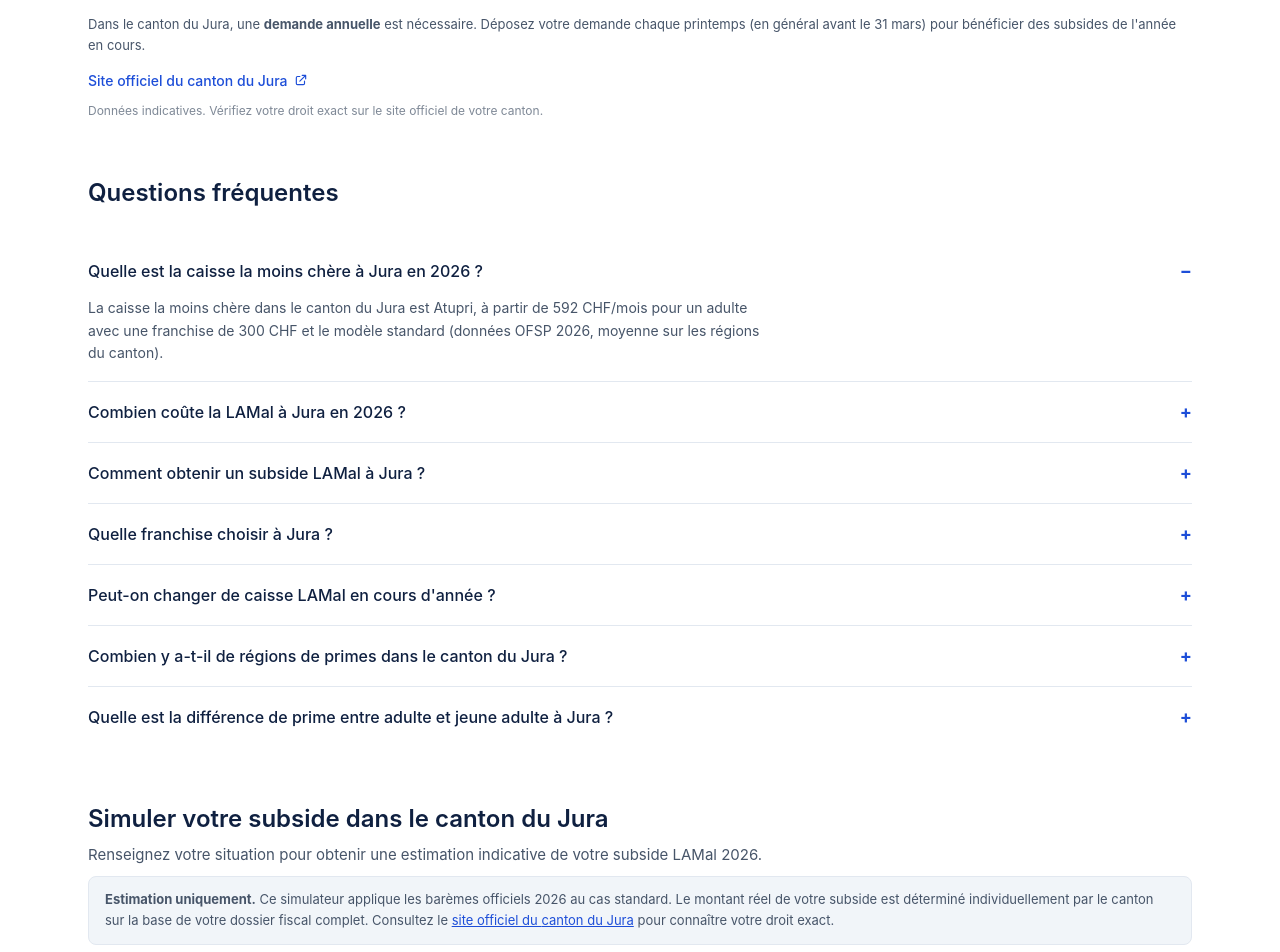
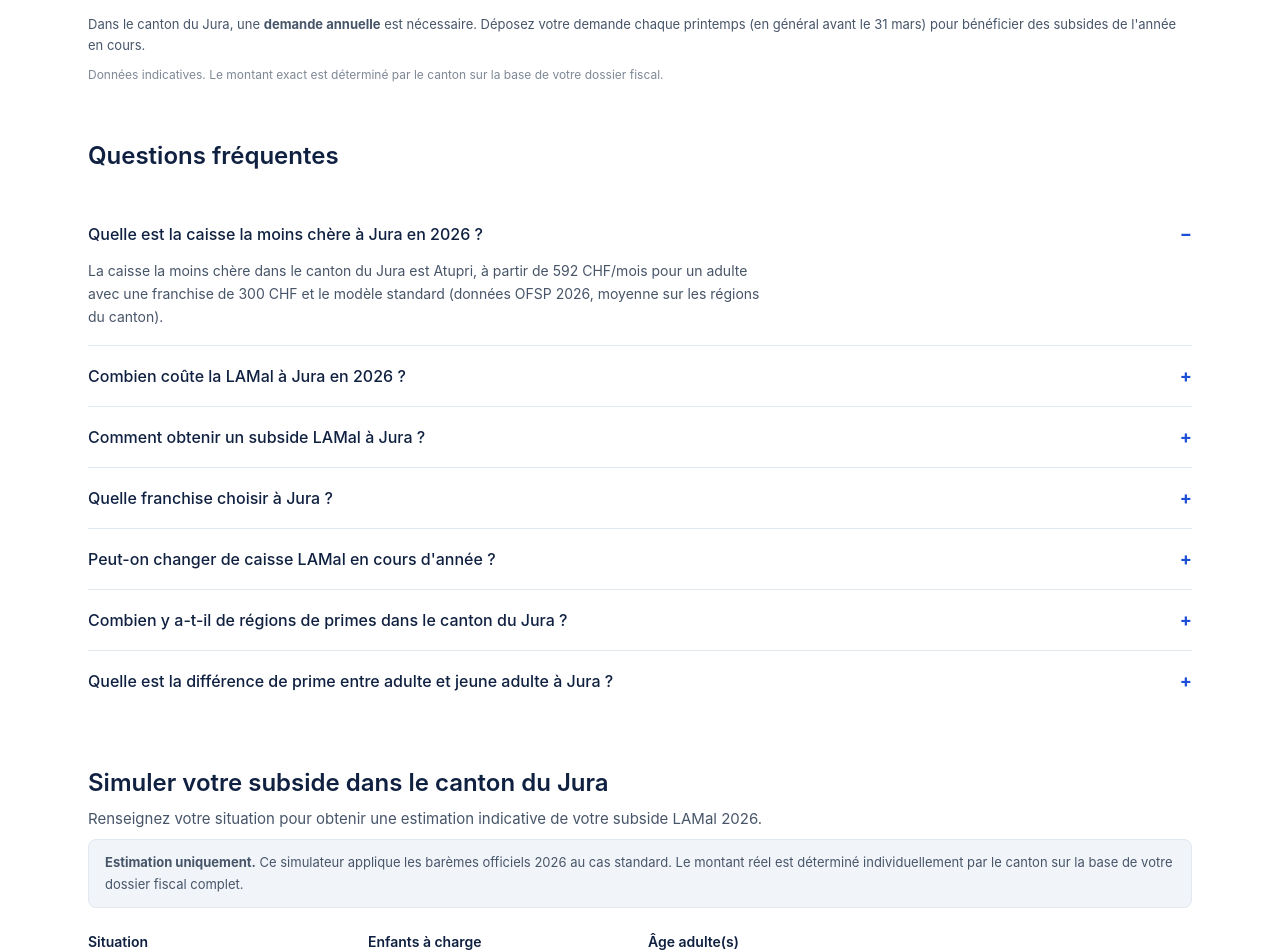
Before and after one commit to Anthrope1997/my-swiss-insurance.ch, a Next.js app: page /lamal/canton/jura in a window 1280 px wide. Shown: the part 3085-4037 px from the top of the page. Built offline with nearby package versions, Linux system fonts and the light colour scheme.

Commit message:
Supprime les liens vers les sites officiels des sections subsides

```diff
--- a/components/CantonPage.tsx
+++ b/components/CantonPage.tsx
@@ -375,19 +375,8 @@ export default function CantonPage({ canton }: { canton: Canton }) {
                   </p>
                 )}
               </div>
-              <a
-                href={canton.subside.lienOfficiel}
-                target="_blank"
-                rel="noopener noreferrer"
-                className="inline-flex items-center gap-1.5 mt-3 text-[14px] font-medium text-[#1d4ed8] hover:underline"
-              >
-                Site officiel du {canton.cantonDe}
-                <svg className="w-3.5 h-3.5" fill="none" stroke="currentColor" viewBox="0 0 24 24">
-                  <path strokeLinecap="round" strokeLinejoin="round" strokeWidth={2} d="M10 6H6a2 2 0 00-2 2v10a2 2 0 002 2h10a2 2 0 002-2v-4M14 4h6m0 0v6m0-6L10 14" />
-                </svg>
-              </a>
               <p className="text-[12px] text-[#475569]/70 mt-2">
-                Données indicatives. Vérifiez votre droit exact sur le site officiel de votre canton.
+                Données indicatives. Le montant exact est déterminé par le canton sur la base de votre dossier fiscal.
               </p>
             </section>
 
@@ -405,11 +394,7 @@ export default function CantonPage({ canton }: { canton: Canton }) {
                 </p>
                 <p className="text-[13px] text-[#475569] bg-[#f1f5f9] border border-[#e2e8f0] rounded-[8px] px-4 py-3 mb-6">
                   <strong>Estimation uniquement.</strong> Ce simulateur applique les barèmes officiels 2026 au cas standard.
-                  Le montant réel de votre subside est déterminé individuellement par le canton sur la base de
-                  votre dossier fiscal complet. Consultez le{' '}
-                  <a href={canton.subside.lienOfficiel} target="_blank" rel="noopener noreferrer"
-                     className="text-[#1d4ed8] underline">site officiel du {canton.cantonDe}</a>{' '}
-                  pour connaître votre droit exact.
+                  Le montant réel est déterminé individuellement par le canton sur la base de votre dossier fiscal complet.
                 </p>
                 <SubsidesCalculator fixedCanton={SLUG_TO_SUBSIDE[canton.slug]} />
               </section>
```
